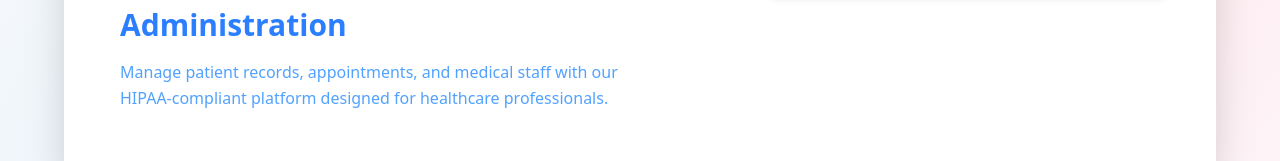
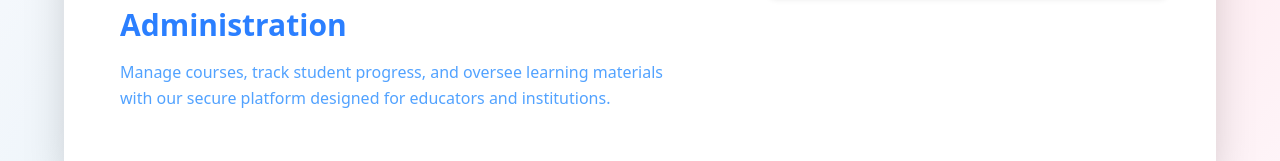
Before and after one commit to joydeep-07/Educate, a React (Vite) app in the folder frontend/: page /admin/login in a window 1280 px wide. Shown: the part 529-690 px from the top of the page. Built offline with nearby package versions, Linux system fonts and the light colour scheme.

Commit message:
Admin Login Fixed

```diff
--- a/frontend/src/admin/AdminLogin.jsx
+++ b/frontend/src/admin/AdminLogin.jsx
@@ -7,6 +7,8 @@ import { logout } from "../redux/slices/authSlice";
 import Lottie from "lottie-react";
 import { toast } from "sonner";
 import Heartrate from "../assets/animation/Analytics.json";
+import { ENDPOINTS } from "../utils/endpoints";
+import { PiSpinnerBold } from "react-icons/pi";
 
 const AdminLogin = () => {
   const [email, setEmail] = useState("");
@@ -14,14 +16,16 @@ const AdminLogin = () => {
   const [step, setStep] = useState(1);
   const [adminId, setAdminId] = useState(null);
   const [error, setError] = useState("");
+  const [loading, setLoading] = useState(false);
 
   const navigate = useNavigate();
   const dispatch = useDispatch();
 
  const handleEmailSubmit = async (e) => {
    e.preventDefault();
+   setLoading(true); // start spinner
    try {
-      const res = await fetch("http://localhost:3000/api/admin/check-email", {
+     const res = await fetch(ENDPOINTS.CHECK_EMAIL, {
        method: "POST",
        headers: { "Content-Type": "application/json" },
        body: JSON.stringify({ email }),
@@ -38,13 +42,15 @@ const AdminLogin = () => {
    } catch (err) {
      setError("Server error");
      console.error(err);
+   } finally {
+     setLoading(false); // stop spinner
    }
  };
 
   const handleOtpSubmit = async (e) => {
     e.preventDefault();
     try {
-      const res = await fetch("http://localhost:3000/api/admin/verify-otp", {
+      const res = await fetch(ENDPOINTS.VERIFY_OTP, {
         method: "POST",
         headers: { "Content-Type": "application/json" },
         body: JSON.stringify({ adminId, otp }),
@@ -85,8 +91,9 @@ const AdminLogin = () => {
               <span className="text-blue-500">Administration</span> Portal
             </h2>
             <p className="text-blue-400 text-opacity-90 text-base leading-relaxed">
-              Manage patient records, appointments, and medical staff with our
-              HIPAA-compliant platform designed for healthcare professionals.
+              Manage courses, track student progress, and oversee learning
+              materials with our secure platform designed for educators and
+              institutions.
             </p>
           </div>
         </div>
@@ -158,8 +165,10 @@ const AdminLogin = () => {
               <div>
                 <button
                   type="submit"
-                  className="w-full flex justify-center py-3 px-4 rounded-lg font-medium text-white bg-gradient-to-r from-blue-600 to-blue-500 hover:from-blue-700 hover:to-blue-600 transition-transform transform hover:scale-[1.02] shadow-md"
+                  className="w-full flex items-center justify-center py-3 px-4 rounded-lg font-medium text-white bg-gradient-to-r from-blue-600 to-blue-500 hover:from-blue-700 hover:to-blue-600 transition-transform transform hover:scale-[1.02] shadow-md"
+                  disabled={loading} // optional: disable button while sending
                 >
+                  {loading && <PiSpinnerBold className="animate-spin mr-2" />}
                   {step === 1 ? "Next" : "Verify OTP"}
                 </button>
               </div>
--- a/frontend/src/admin/AdminRegister.jsx
+++ b/frontend/src/admin/AdminRegister.jsx
@@ -58,8 +58,9 @@ const AdminRegister = () => {
               <span className="text-gray-700">Admin</span> Registration
             </h2>
             <p className="text-gray-700 text-base leading-relaxed">
-              Register a new admin account to access the medical administration
-              portal securely.
+              Manage courses, track student progress, and oversee learning
+              materials with our secure platform designed for educators and
+              institutions.
             </p>
           </div>
         </div>
--- a/frontend/src/utils/endpoints.js
+++ b/frontend/src/utils/endpoints.js
@@ -7,14 +7,16 @@ export const ENDPOINTS = {
 
   // ===================== Admin =====================
   ADMIN_REGISTER: `${BASE_URL}/admin/register`,
-  GET_ADMINS: `${BASE_URL}/admin`, // if you want to get all admins
+  GET_ADMINS: `${BASE_URL}/admin`, // Get all admins
+  CHECK_EMAIL: `${BASE_URL}/admin/check-email`, // Check if email exists
+  VERIFY_OTP: `${BASE_URL}/admin/verify-otp`, // Verify OTP
 
   // ===================== Courses =====================
   ADD_COURSE: `${BASE_URL}/courses/add`,
   GET_COURSES: `${BASE_URL}/courses`,
-  UPDATE_COURSE: (id) => `${BASE_URL}/courses/${id}`, // PUT
-  DELETE_COURSE: (id) => `${BASE_URL}/courses/${id}`, // DELETE
-  GET_COURSE_BY_ID: (id) => `${BASE_URL}/courses/${id}`, // GET single
+  GET_COURSE_BY_ID: (id) => `${BASE_URL}/courses/${id}`,
+  UPDATE_COURSE: (id) => `${BASE_URL}/courses/${id}`,
+  DELETE_COURSE: (id) => `${BASE_URL}/courses/${id}`,
 
   // ===================== Blogs =====================
   ADD_BLOG: `${BASE_URL}/blogs/add`,
```
Lines whose indentation alone changed are shown as unchanged.
